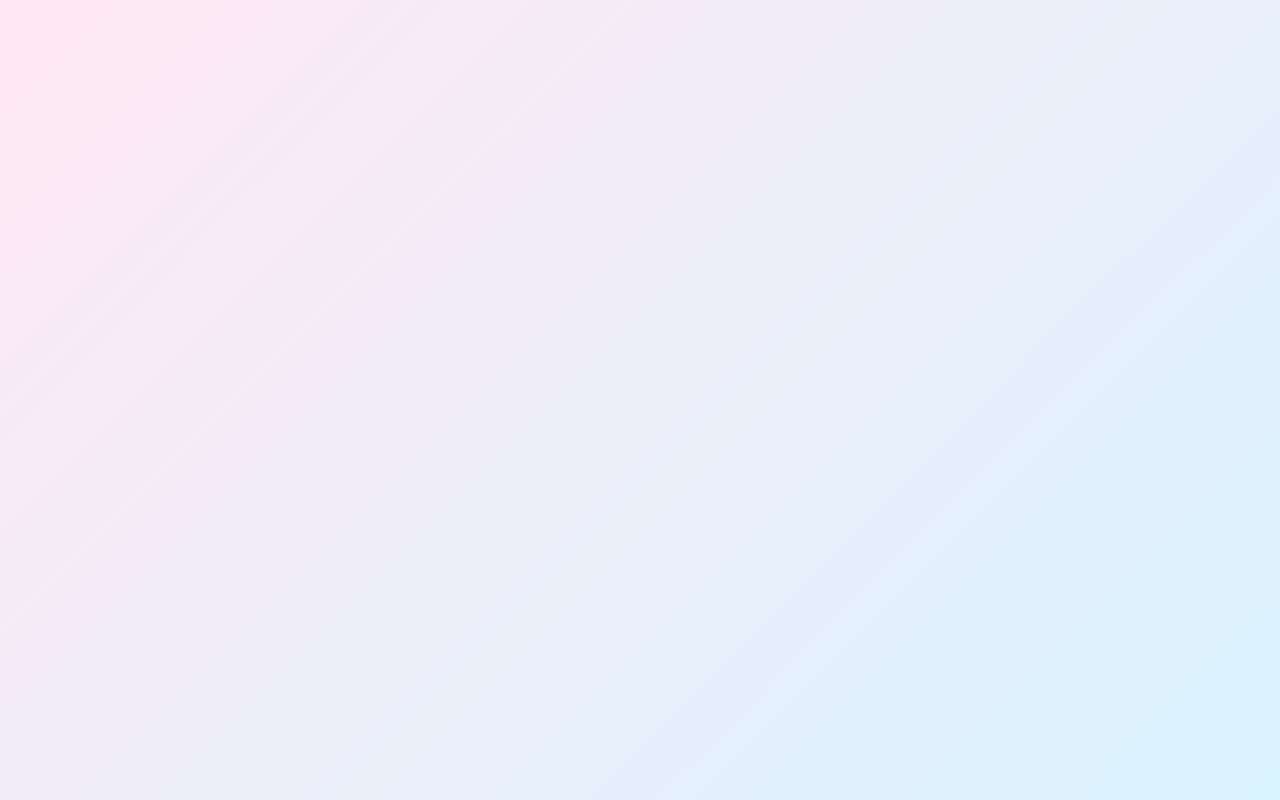
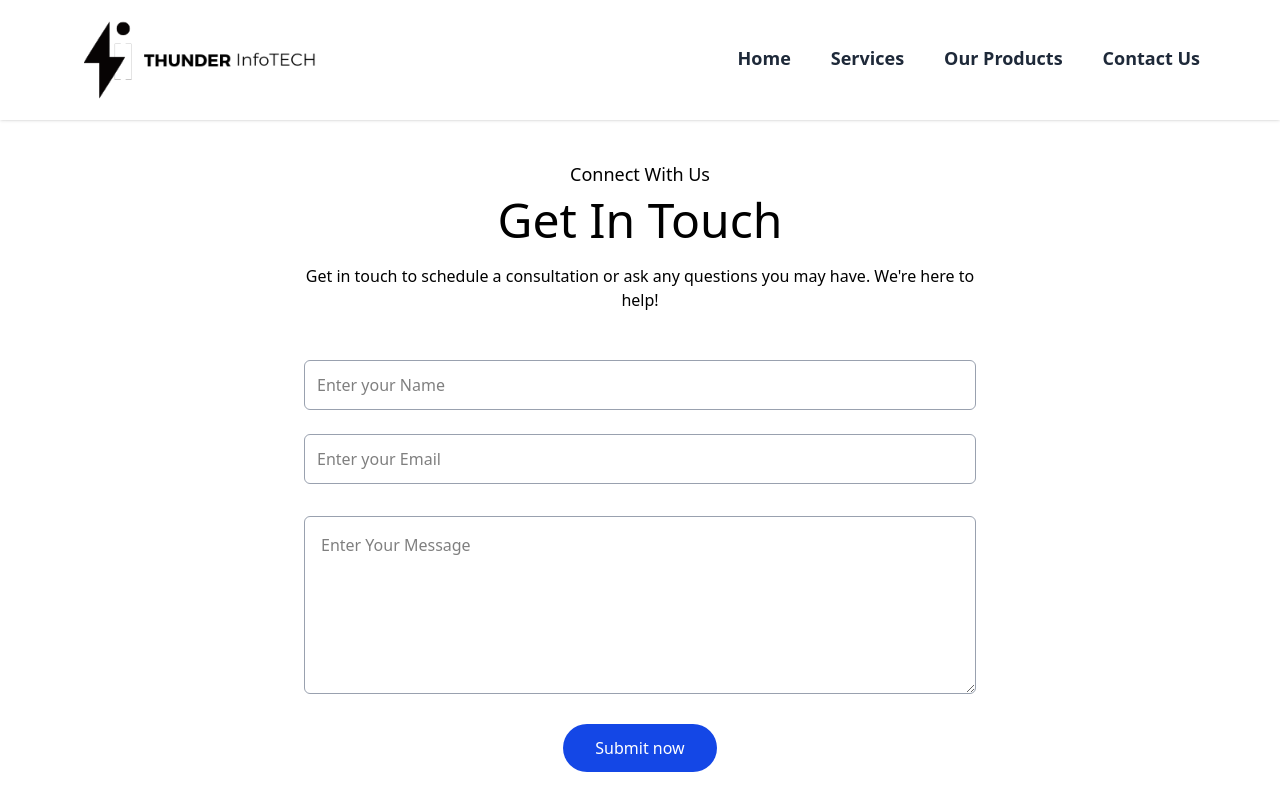
Before and after one commit to HauwaSalihu/thunder, a React (Vite) app: page /contact in a window 1280 px wide. Before the commit this address had no page. Shown: the top 800 px of the page. Built offline with nearby package versions, Linux system fonts and the light colour scheme.

Commit message:
site map

```diff
--- a/src/App.jsx
+++ b/src/App.jsx
@@ -2,9 +2,11 @@ import './App.css'
 import Home from './pages/Home';
 import MainLayout from './layout/Mainlayout'
 import {Route, Routes } from 'react-router';
-import Contact from "./components/ThundrFinance/Contact"
+import TContact from './components/ThundrFinance/TContact';
 import Thunder from './pages/Thunder';
 import Services from './components/ThundrFinance/Services';
+import Contact from './components/contact';
+
 function App() {
 
   return (
@@ -12,9 +14,10 @@ function App() {
      <Routes>
        <Route element={<MainLayout />}>
          <Route path="/" element={<Home />} />
+<Route path='/contact' element={<Contact />}/>
        </Route>
          <Route path="/thunder" element={<Thunder />} />
-         <Route path="/thunder-contact" element={<Contact />} />
+         <Route path="/thunder-contact" element={<TContact />} />
           <Route path="/services" element={<Services />} />
      </Routes>
 
--- /dev/null
+++ b/src/components/Contact.jsx
@@ -0,0 +1,57 @@
+import React from 'react'
+
+const Contact = () => {
+  const [result, setResult] = React.useState("")
+
+  const onSubmit = async (event) => {
+    event.preventDefault();
+    setResult("Sending....");
+    const formData = new FormData(event.target);
+
+    formData.append("access_key", "4ad9c441-7400-4a0d-9abf-8a46b1503b9f");
+
+    const response = await fetch("https://api.web3forms.com/submit", {
+      method: "POST",
+      body: formData
+    });
+
+    const data = await response.json();
+
+    if (data.success) {
+      setResult("Form Submitted Successfully");
+      event.target.reset();
+    } else {
+      console.log("Error", data);
+      setResult(data.message);
+    }
+  };
+
+  return (
+
+
+    <div className=' bg-white w-full px-[12%] py-40 scroll-mt-20'>
+      <h4 className='text-center mb-2 text-lg font-Ovo'>Connect With Us</h4>
+      <h2 className='text-center text-5xl font-Ovo'>Get In Touch</h2>
+      <p className='text-center max-w-2xl mx-auto mt-5 mb-12 font-Ovo'>
+    Get in touch to schedule a consultation or ask any questions you may have. We're here to help!
+      </p>
+
+      <form className='max-w-2xl mx-auto' onSubmit={onSubmit}>
+        <div className='grid grid-cols-auto gap-6 mt-10 mb-8'>
+          <input type="text" name='name' placeholder='Enter your Name' required className='flex-1 p-3 outline-none border-[0.5px] border-gray-400 rounded-md bg-white dark:bg-darkHover/30 dark:border-white/90' />
+          <input type="email" name='email' placeholder='Enter your Email' required className='flex-1 p-3 outline-none border-[0.5px] border-gray-400 rounded-md bg-white dark:bg-darkHover/30 dark:border-white/90' />
+        </div>
+        <textarea rows={6} placeholder='Enter Your Message' name='message' required className='w-full p-4 outline-none border-[0.5px] border-gray-400 rounded-md bg-white mb-6 dark:bg-darkHover/30 dark:border-white/90'></textarea>
+
+        <button type='submit' className='py-3 px-8 w-max flex items-center justify-between gap-2 bg-blue-700 text-white rounded-full mx-auto  duration-500'>
+          Submit now
+        </button>
+
+        <p className='mt-4'>{result}</p>
+      </form>
+    </div>
+
+  )
+}
+
+export default Contact
--- a/src/components/ThundrFinance/Contact.jsx
+++ b/src/components/ThundrFinance/TContact.jsx
@@ -2,7 +2,7 @@ import React from 'react'
 import Header from './Header';
 import Footer from "./Footer"
 
-const Contact = () => {
+const TContact = () => {
   const [result, setResult] = React.useState("")
 
   const onSubmit = async (event) => {
@@ -58,4 +58,4 @@ const Contact = () => {
   )
 }
 
-export default Contact
+export default TContact
```
